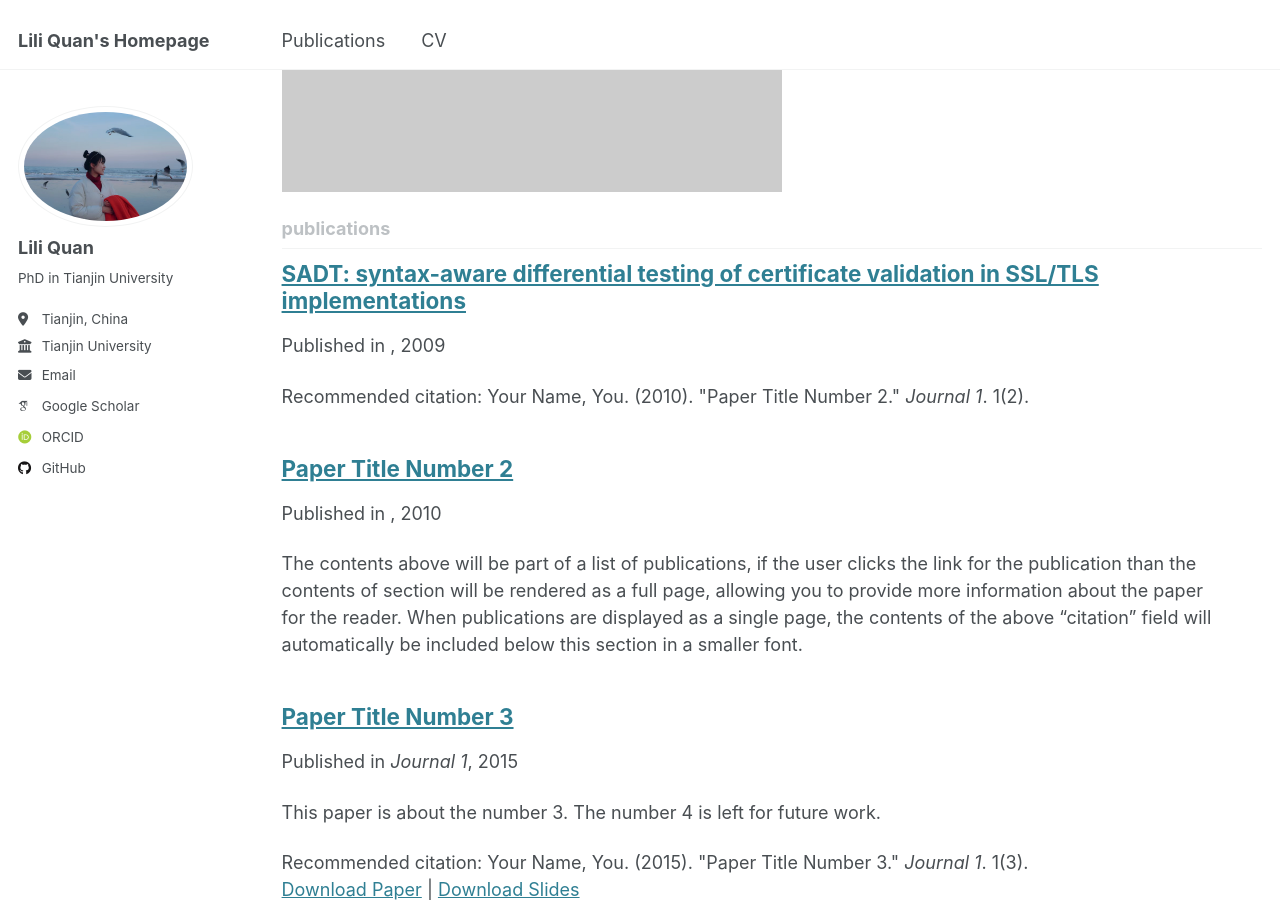
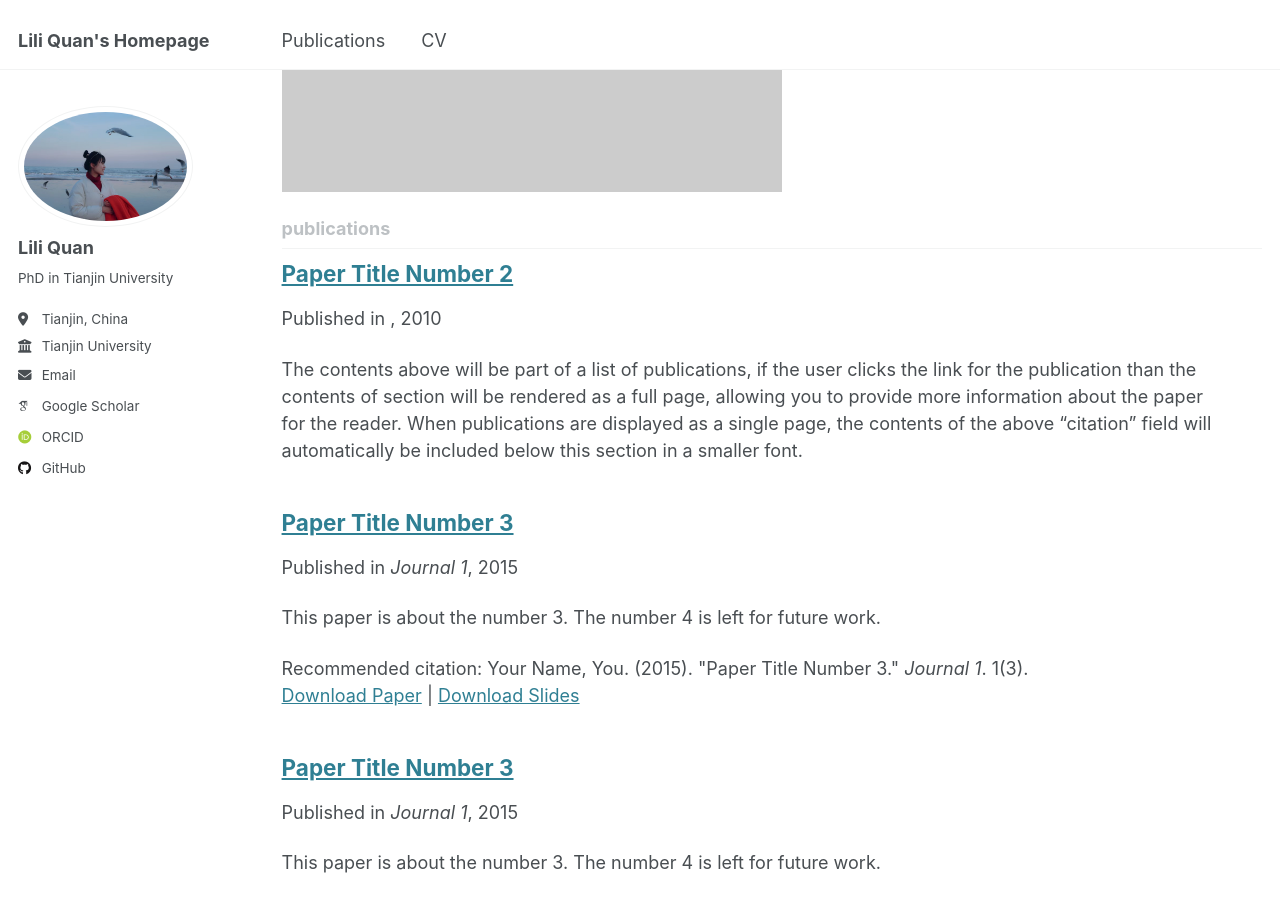
Before and after one commit to liliquan0118/liliquan0118.github.io, a Jekyll site: the page built from _pages/collection-archive.html, in a window 1280 px wide and 900 px high, scrolled down 900 px. Built offline with Jekyll 4.4.1, drawn with Linux system fonts in a browser that asks for light colours; some web fonts are replaced.

Commit message:
Update 2009-10-01-paper-title-number-1.md

```diff
--- a/_publications/2009-10-01-paper-title-number-1.md
+++ b/_publications/2009-10-01-paper-title-number-1.md
@@ -1,8 +1,14 @@
 ---
-title: "SADT: syntax-aware differential testing of certificate validation in SSL/TLS implementations"
-number: 1
-year: 2025
-authors: 2010-10-01
-journal: 'Journal 1'
-citation: 'Your Name, You. (2010). &quot;Paper Title Number 2.&quot; <i>Journal 1</i>. 1(2).'
+title: "Paper Title Number 3"
+collection: publications
+category: manuscripts
+permalink: /publication/2015-10-01-paper-title-number-3
+excerpt: 'This paper is about the number 3. The number 4 is left for future work.'
+date: 2015-10-01
+venue: 'Journal 1'
+slidesurl: 'http://academicpages.github.io/files/slides3.pdf'
+paperurl: 'http://academicpages.github.io/files/paper3.pdf'
+citation: 'Your Name, You. (2015). &quot;Paper Title Number 3.&quot; <i>Journal 1</i>. 1(3).'
 ---
+
+The contents above will be part of a list of publications, if the user clicks the link for the publication than the contents of section will be rendered as a full page, allowing you to provide more information about the paper for the reader. When publications are displayed as a single page, the contents of the above "citation" field will automatically be included below this section in a smaller font.
```
